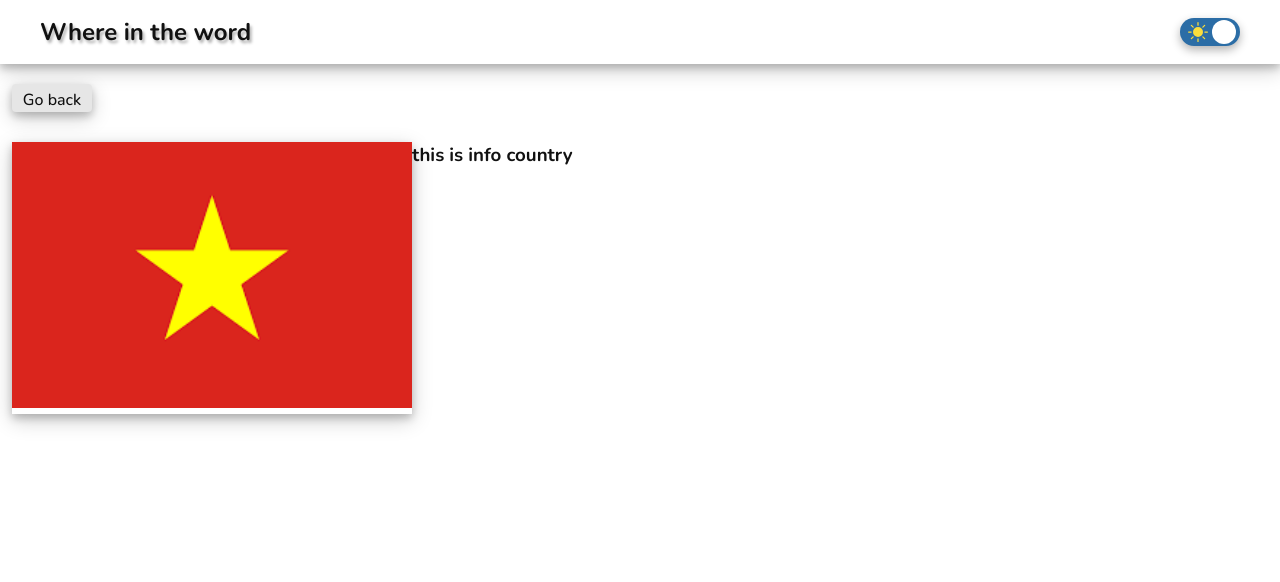
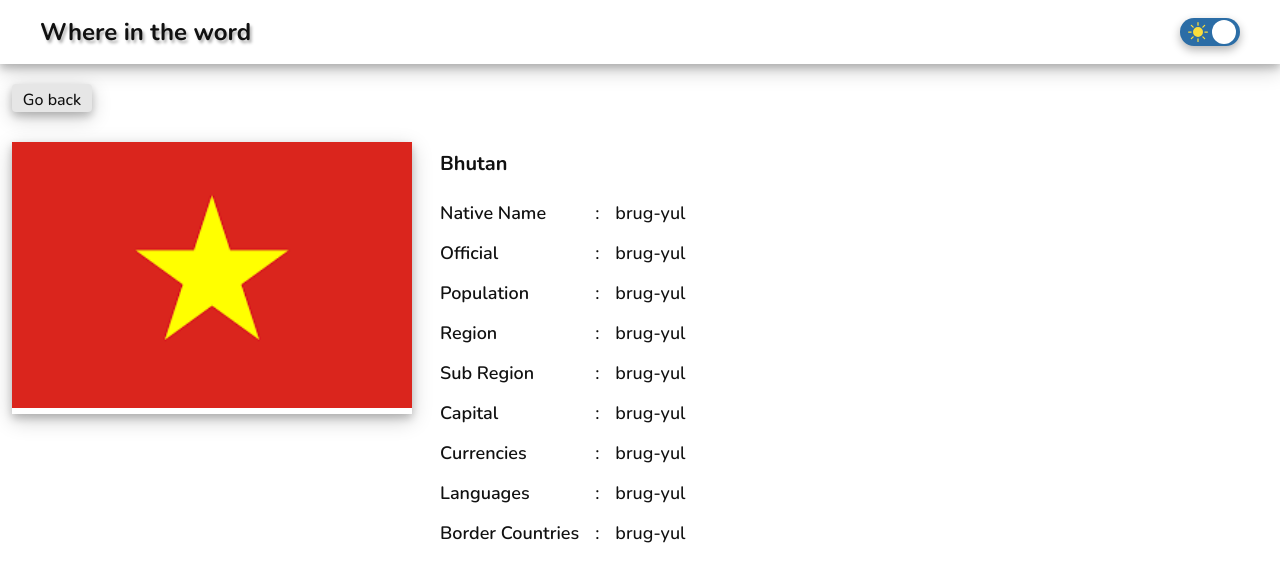
Before and after one commit to huydaoquang/countries, a React (Create React App) app: page / in a window 1280 px wide. Shown: the top 582 px of the page. Built offline with nearby package versions, Linux system fonts and the light colour scheme.

Commit message:
country detail next

```diff
--- a/src/Components/MainContent/CountryDetail/CountryInfo.jsx
+++ b/src/Components/MainContent/CountryDetail/CountryInfo.jsx
@@ -1,7 +1,58 @@
+import styles from "./CountryInfo.module.scss";
+
 const CountryInfo = (props) => {
   return (
-    <div>
-      <h3>this is info country</h3>
+    <div className={styles.countryInfo}>
+      <h3 className={styles.countryName}>Bhutan</h3>
+      <table>
+        <tbody>
+          <tr>
+            <td className={styles.countryInfo__title}>Native Name</td>
+            <td>:</td>
+            <td className={styles.countryInfo__value}>brug-yul</td>
+          </tr>
+          <tr>
+            <td className={styles.countryInfo__title}>Official</td>
+            <td>:</td>
+            <td className={styles.countryInfo__value}>brug-yul</td>
+          </tr>
+          <tr>
+            <td className={styles.countryInfo__title}>Population</td>
+            <td>:</td>
+            <td className={styles.countryInfo__value}>brug-yul</td>
+          </tr>
+          <tr>
+            <td className={styles.countryInfo__title}>Region</td>
+            <td>:</td>
+            <td className={styles.countryInfo__value}>brug-yul</td>
+          </tr>
+          <tr>
+            <td className={styles.countryInfo__title}>Sub Region</td>
+            <td>:</td>
+            <td className={styles.countryInfo__value}>brug-yul</td>
+          </tr>
+          <tr>
+            <td className={styles.countryInfo__title}>Capital</td>
+            <td>:</td>
+            <td className={styles.countryInfo__value}>brug-yul</td>
+          </tr>
+          <tr>
+            <td className={styles.countryInfo__title}>Currencies</td>
+            <td>:</td>
+            <td className={styles.countryInfo__value}>brug-yul</td>
+          </tr>
+          <tr>
+            <td className={styles.countryInfo__title}>Languages</td>
+            <td>:</td>
+            <td className={styles.countryInfo__value}>brug-yul</td>
+          </tr>
+          <tr>
+            <td className={styles.countryInfo__title}>Border Countries</td>
+            <td>:</td>
+            <td className={styles.countryInfo__value}>brug-yul</td>
+          </tr>
+        </tbody>
+      </table>
     </div>
   );
 };
--- /dev/null
+++ b/src/Components/MainContent/CountryDetail/CountryInfo.module.scss
@@ -0,0 +1,30 @@
+.countryInfo {
+  margin-left: 20px;
+}
+
+.countryName {
+  font-size: 20px;
+  font-weight: bold;
+  padding: 8px;
+  margin-bottom: 8px;
+}
+
+table {
+  border-collapse: collapse;
+  width: 100%;
+  font-size: 18px;
+}
+
+th,
+td {
+  text-align: left;
+  padding: 8px;
+}
+
+.countryInfo__title {
+  font-weight: 600;
+}
+
+.countryInfo__value {
+  font-weight: 400;
+}
```
